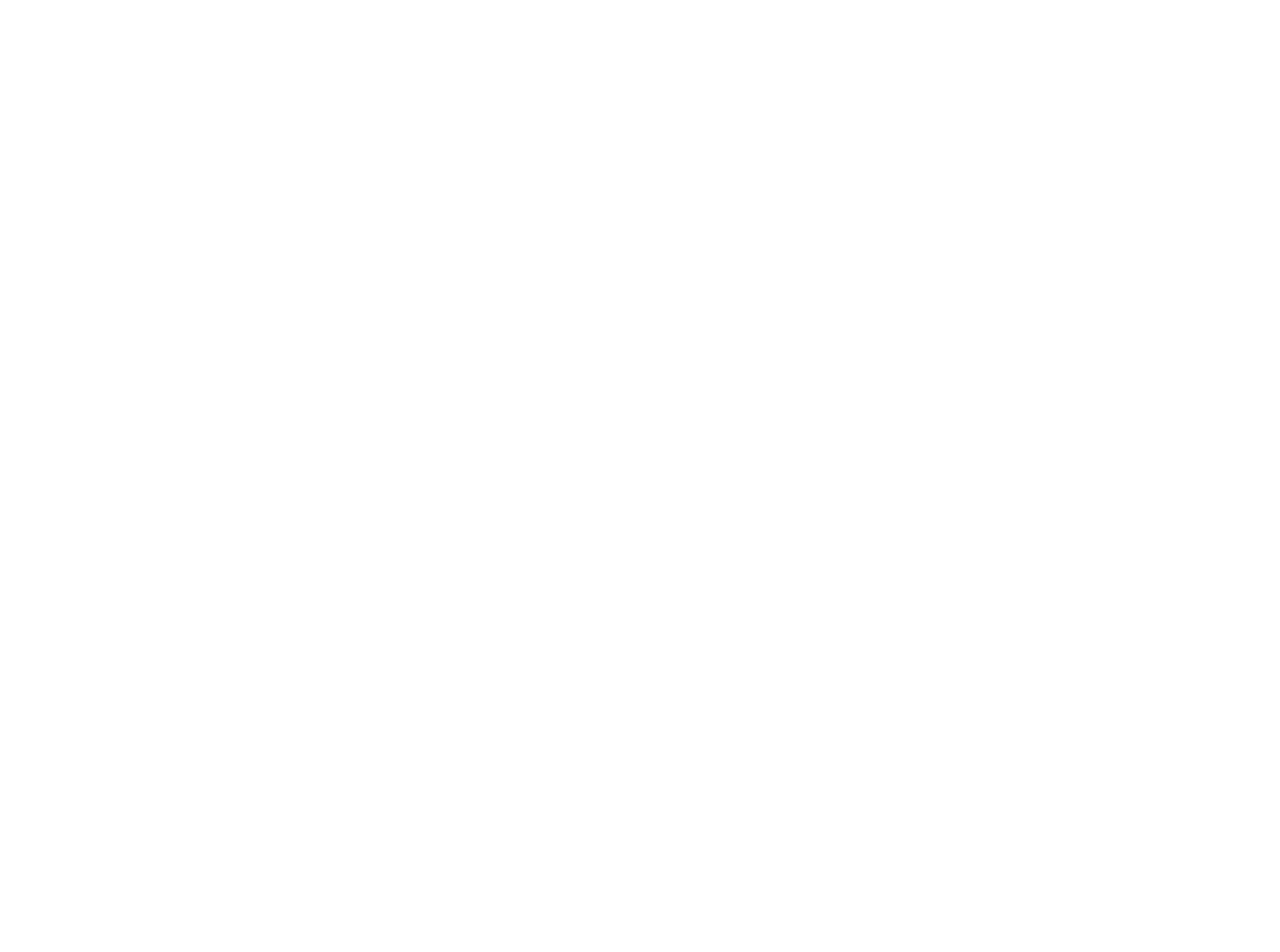
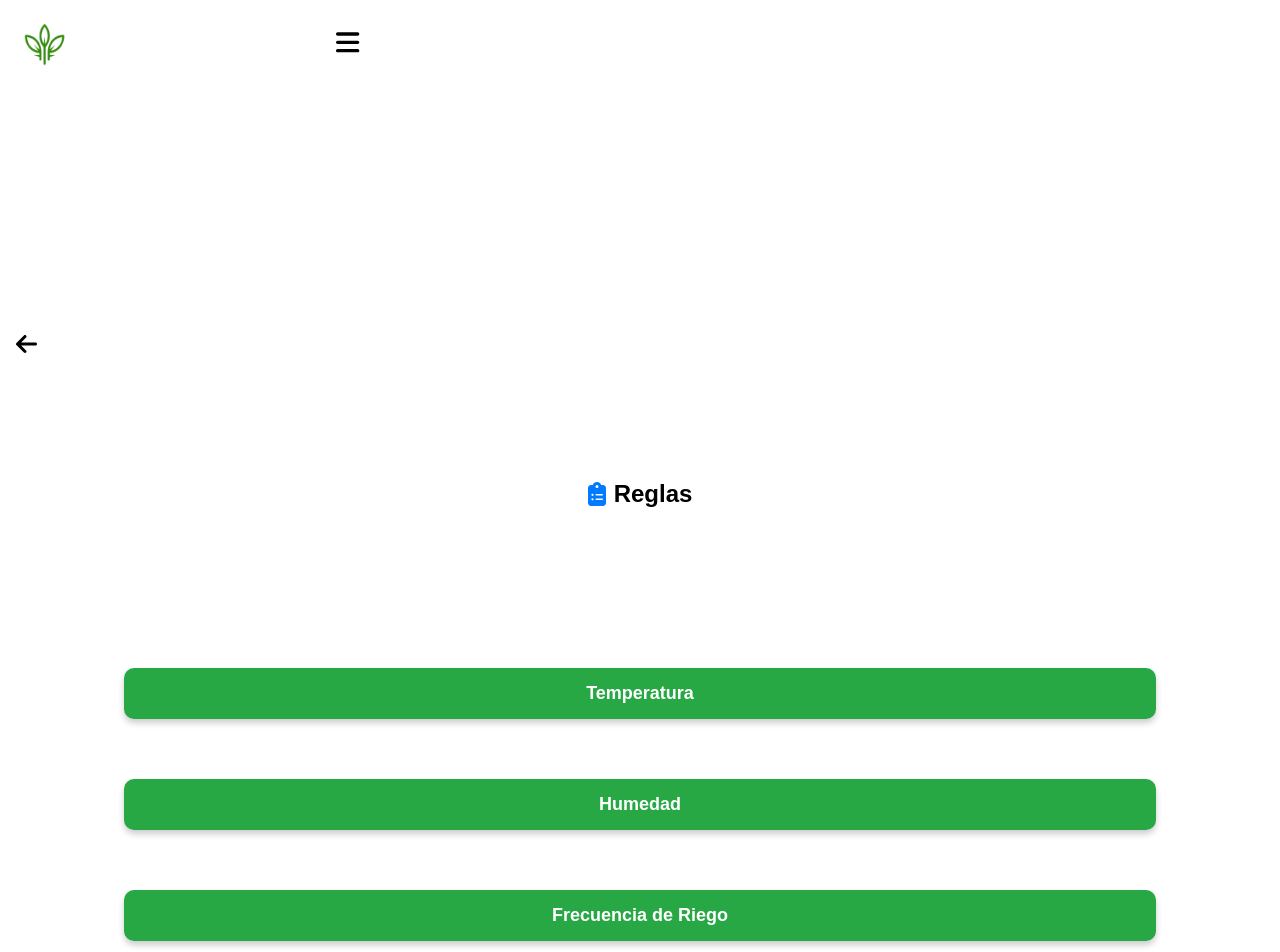
Before and after one commit to Aiimaar/AgroSOS, a React (Vite) app in the folder agrosos/: page /rules in a window 1280 px wide. Before the commit this address had no page. Shown: the top 952 px of the page. Before the commit the page ends 800 px from the top, so only its background shows below. Built offline with nearby package versions, Linux system fonts and the light colour scheme.

Commit message:
rules page

```diff
--- a/agrosos/frontend/src/App.jsx
+++ b/agrosos/frontend/src/App.jsx
@@ -12,6 +12,7 @@
 import SustainabilityAndEnvironmentanagement from "./pages/sustainability-and-environment/SustainabilityAndEnvironment";
 import EfficiencyEnergy from "./pages/efficiency-energy/EfficiencyEnergy";
 import AdminCrud from "./pages/admin-crud/AdminCrud";
+import RulesPage from "./pages/rules-page/RulesPage";
 
 function App() {
   return (
@@ -28,6 +29,7 @@
         <Route path="/crop-management" element={<CropManagement />} />
         <Route path="/sustainability-and-enviroment" element={<SustainabilityAndEnvironmentanagement />} />
         <Route path="/efficiency-energy" element={<EfficiencyEnergy />} />
+        <Route path="/rules" element={<RulesPage />} />
 
         <Route path="/admin-crud" element={<AdminCrud />} />
       </Routes>
--- /dev/null
+++ b/agrosos/frontend/src/components/rules-componet/rules-component.css
@@ -0,0 +1,77 @@
+/* Contenedor principal */
+.rules-page .rules-container {
+  font-family: Arial, sans-serif;
+  padding: 20px;
+  display: flex;
+  flex-direction: column;
+  align-items: center;
+  background-color: #fff;
+  height: 100vh;
+  margin-top: 25%;
+  position: relative;
+}
+
+.rules-page .rules-header {
+  margin-top: 10%;
+  width: 100%;
+  display: flex;
+  align-items: center;
+  justify-content: center;
+  margin-bottom: 20px;
+  position: relative;
+}
+
+.rules-page .back-button {
+  background: none;
+  border: none;
+  font-size: 24px;
+  cursor: pointer;
+  color: #000;
+  position: absolute;
+  top: 0;
+  left: 10px;
+  margin-top: 10px;
+}
+
+.rules-page .rules-title {
+  font-size: 24px;
+  font-weight: bold;
+  text-align: center;
+  display: flex;
+  align-items: center;
+  justify-content: center;
+  flex-grow: 1;
+}
+
+.rules-page .icon-list {
+  margin-right: 8px;
+  color: #007bff;
+}
+
+.rules-page .rules-cards {
+  margin-top: 10%;
+  display: flex;
+  flex-direction: column;
+  align-items: center;
+  gap: 60px;
+  width: 100%;
+}
+
+.rules-page .rule-card {
+  background-color: #28a745;
+  color: white;
+  font-size: 18px;
+  font-weight: bold;
+  text-align: center;
+  padding: 15px 20px;
+  border-radius: 10px;
+  width: 80%;
+  box-shadow: 0px 4px 6px rgba(0, 0, 0, 0.2);
+  cursor: pointer;
+  transition: transform 0.2s ease, background-color 0.2s ease;
+}
+
+.rules-page .rule-card:hover {
+  background-color: #218838;
+  transform: translateY(-5px);
+}
--- /dev/null
+++ b/agrosos/frontend/src/components/rules-componet/rules-component.jsx
@@ -0,0 +1,61 @@
+import React from "react";
+import { FontAwesomeIcon } from "@fortawesome/react-fontawesome";
+import { faArrowLeft, faClipboardList } from "@fortawesome/free-solid-svg-icons";
+import { useNavigate } from "react-router-dom";
+import "./rules-component.css";
+
+function RulesComponent() {
+  const navigate = useNavigate();
+
+  const handleCardClick = (path) => {
+    navigate(path);
+  };
+
+  return (
+    <div className="rules-page">
+      <div className="rules-container">
+        <button className="back-button" onClick={() => navigate(-1)}>
+          <FontAwesomeIcon icon={faArrowLeft} />
+        </button>
+
+        <div className="rules-header">
+          <h1 className="rules-title">
+            <FontAwesomeIcon icon={faClipboardList} className="icon-list" />
+            Reglas
+          </h1>
+        </div>
+
+        <div className="rules-cards">
+          <div
+            className="rule-card"
+            onClick={() => handleCardClick("/")}
+          >
+            Temperatura
+          </div>
+          <div
+            className="rule-card"
+            onClick={() => handleCardClick("/")}
+          >
+            Humedad
+          </div>
+          <div
+            className="rule-card"
+            onClick={() =>
+              handleCardClick("/sustainability-and-enviroment")
+            }
+          >
+            Frecuencia de Riego
+          </div>
+          <div
+            className="rule-card"
+            onClick={() => handleCardClick("/efficiency-energy")}
+          >
+            Reglas Existentes
+          </div>
+        </div>
+      </div>
+    </div>
+  );
+}
+
+export default RulesComponent;
--- /dev/null
+++ b/agrosos/frontend/src/pages/rules-page/RulesPage.jsx
@@ -0,0 +1,13 @@
+import Header from "../../components/header/header";
+import RulesComponent from "../../components/rules-componet/rules-component";
+
+function RulesPage() {
+  return (
+    <>
+      <Header />
+      <RulesComponent />
+    </>
+  );
+}
+
+export default RulesPage;
```
